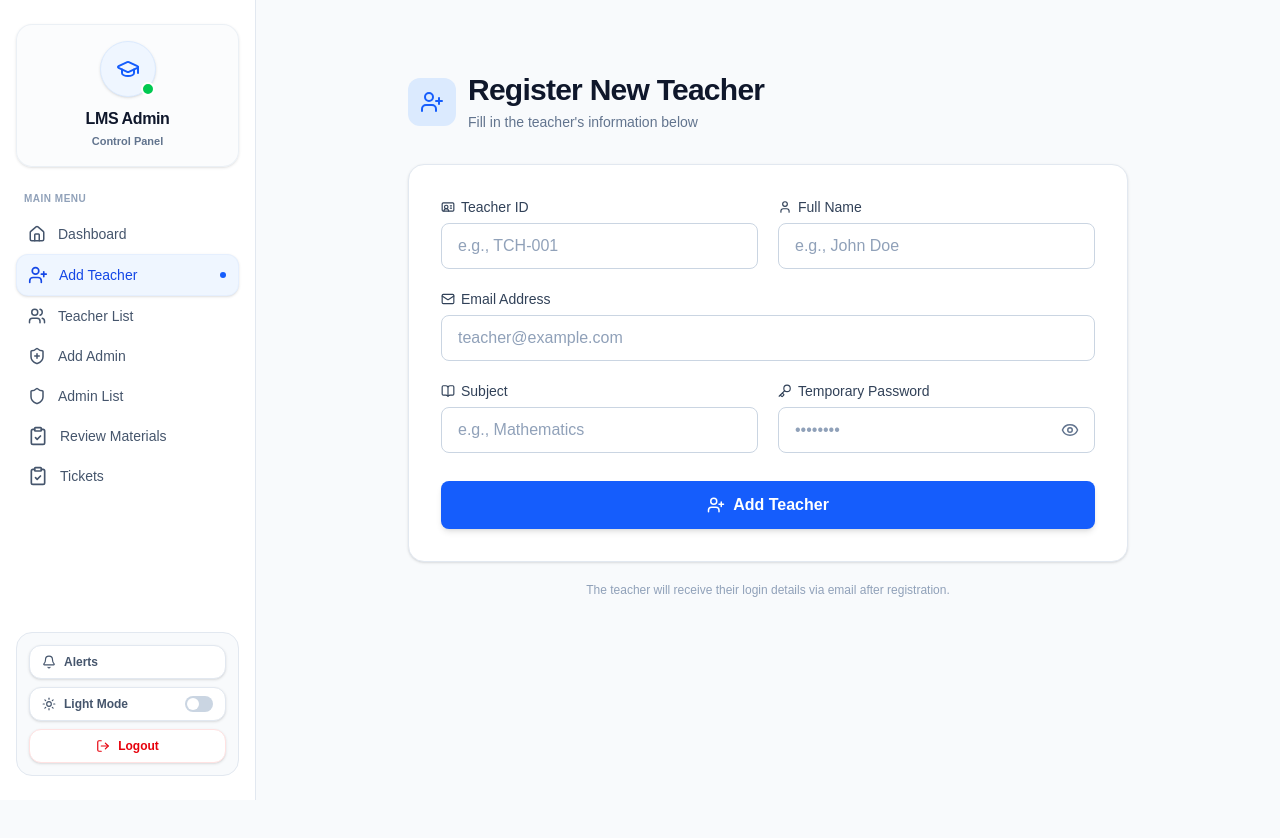
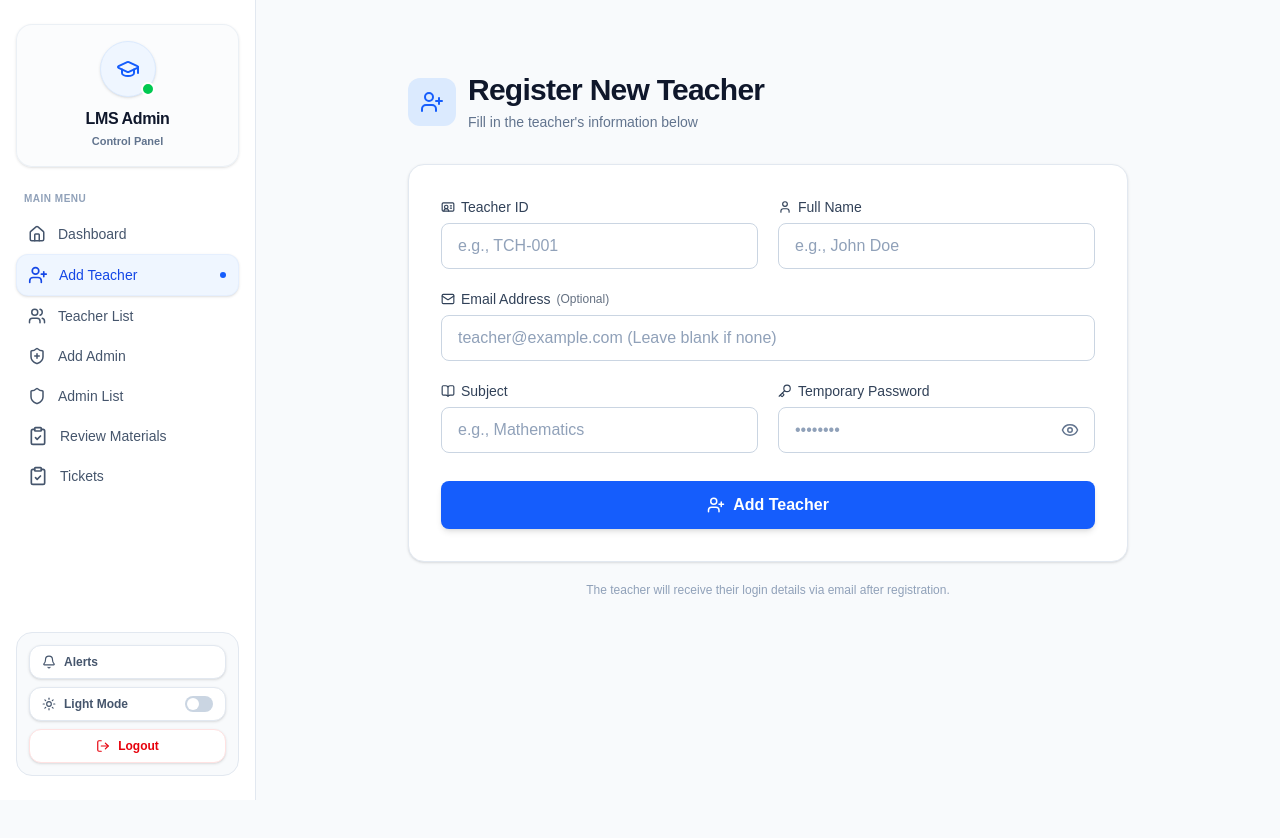
Before and after one commit to LAHIRUKBI/LMS-Frontend, a Next.js app: page /admin/teachers/add in a window 1280 px wide. Shown: the top 838 px of the page. Built offline with nearby package versions, Linux system fonts and the light colour scheme.

Commit message:
Add updates

```diff
--- a/app/admin/teachers/add/page.tsx
+++ b/app/admin/teachers/add/page.tsx
@@ -189,7 +189,7 @@ export default function AddTeacherPage() {
             <div>
               <label htmlFor="email" className={labelClass}>
                 <Mail size={14} />
-                Email Address
+                Email Address <span className="text-xs font-normal opacity-75">(Optional)</span>
               </label>
               <input
                 id="email"
@@ -197,9 +197,9 @@ export default function AddTeacherPage() {
                 name="email"
                 value={formData.email}
                 onChange={handleChange}
-                placeholder="teacher@example.com"
+                placeholder="teacher@example.com (Leave blank if none)"
                 className={inputClass}
-                required
+                // මෙහි තිබූ required ඉවත් කර ඇත
               />
             </div>
 
```
